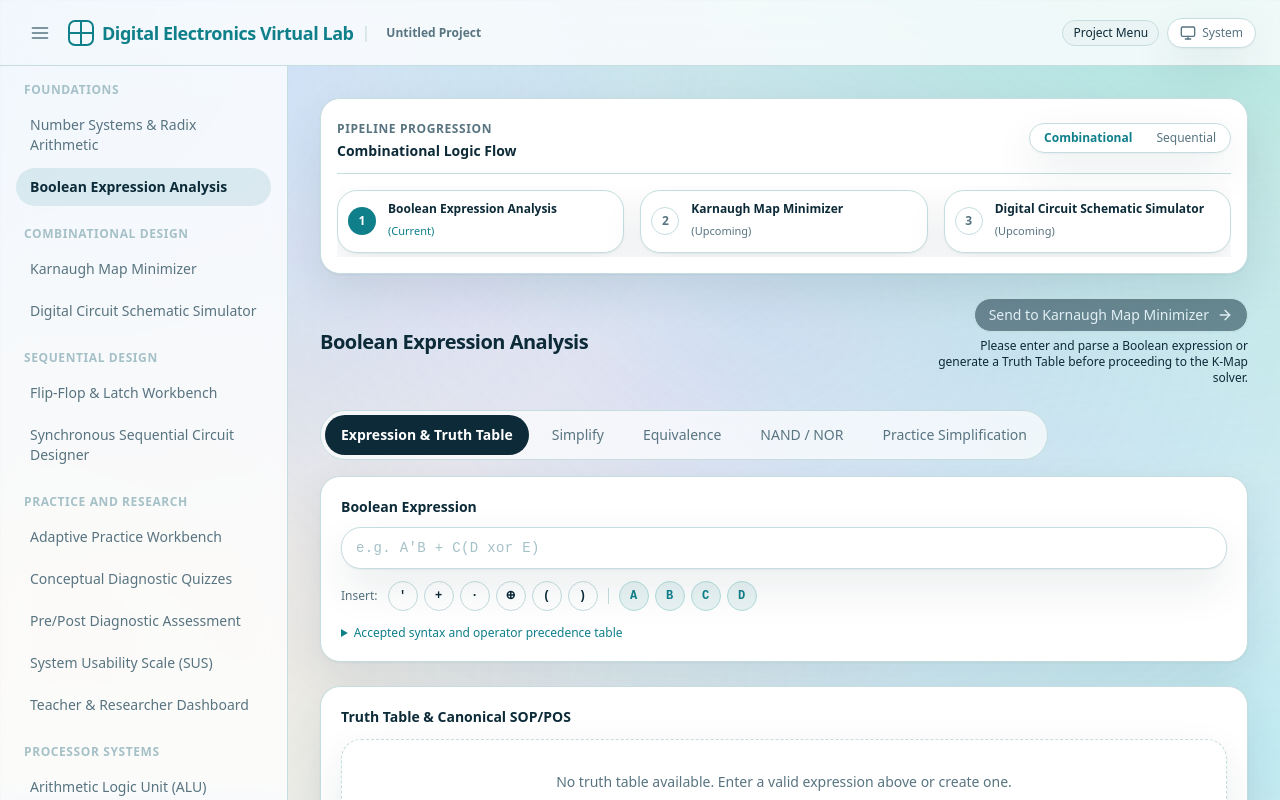
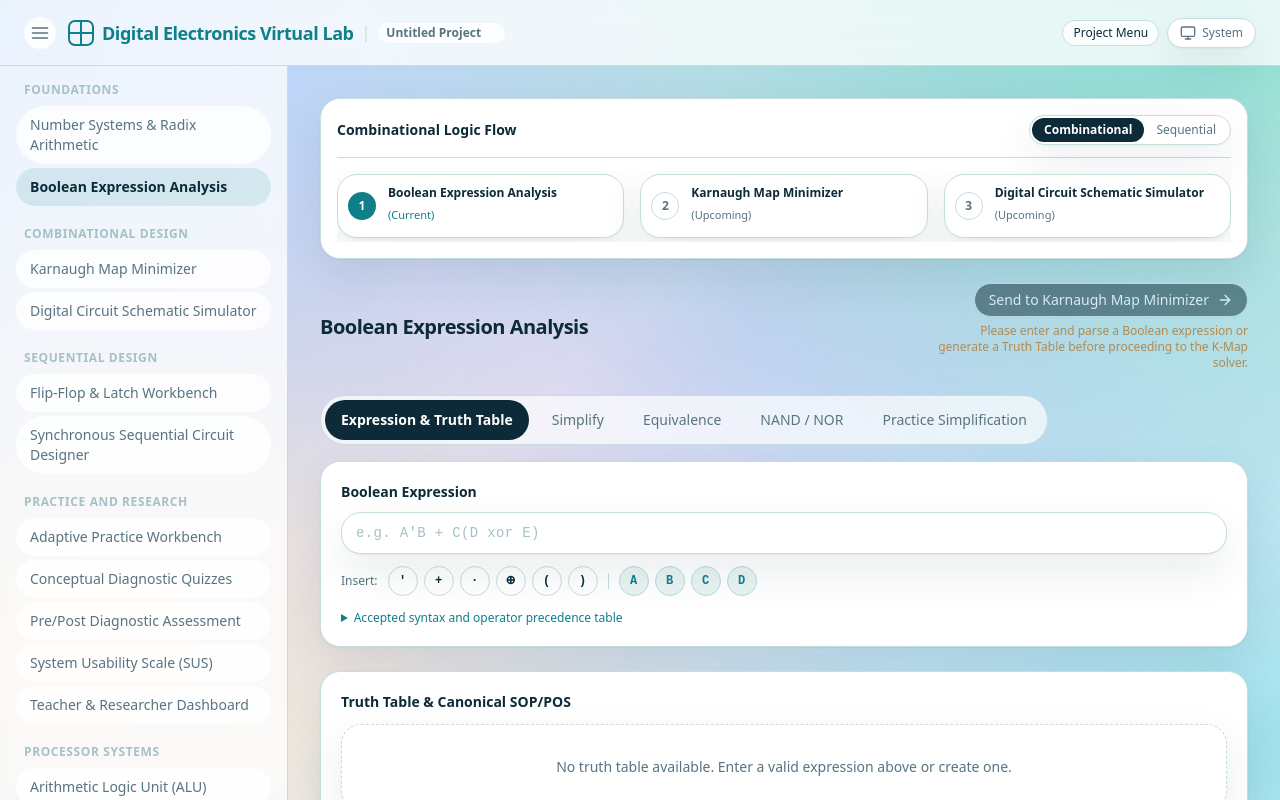
Before and after one commit to Radhika-Sabale/DEAM_CP, a React (Vite) app: page /#/boolean in a window 1280 px wide. Shown: the top 800 px of the page. Built offline with nearby package versions, Linux system fonts and the light colour scheme; a web font is replaced by a local one.

Commit message:
Stage 4: repair docs and add CI workflow

```diff
--- a/src/components/layout/PipelineStepper.tsx
+++ b/src/components/layout/PipelineStepper.tsx
@@ -27,9 +27,6 @@ export const PipelineStepper: FC = () => {
     >
       <div className="mb-3 flex flex-wrap items-center justify-between gap-3 border-b border-gray-100 pb-3 dark:border-gray-800">
         <div>
-          <span className="text-xs font-bold uppercase tracking-wider text-gray-500 dark:text-gray-400">
-            Pipeline Progression
-          </span>
           <h2 className="text-sm font-semibold text-gray-900 dark:text-gray-100">
             {activeFlow === 'combinational'
               ? 'Combinational Logic Flow'
--- a/src/index.css
+++ b/src/index.css
@@ -19,6 +19,8 @@
     --shadow: 0 1px 2px rgba(12,42,56,.05), 0 18px 44px rgba(12,42,56,.09);
     --group-1: #6b93e6; --group-2: #9a89d4; --group-3: #4fa3b3;
     --group-4: #c27c9f; --group-5: #7f92cc; --group-6: #b08ac4;
+    --wash-1: rgba(40,200,170,.55); --wash-2: rgba(70,140,255,.5);
+    --wash-3: rgba(150,120,255,.26); --wash-4: rgba(255,170,120,.26); --wash-5: rgba(60,200,230,.42);
   }
 
   :root.dark {
@@ -35,6 +37,8 @@
     --card: #142f3a;
     --surface: rgba(20,47,58,.86);
     --shadow: 0 1px 2px rgba(0,0,0,.18), 0 18px 44px rgba(0,0,0,.28);
+    --wash-1: rgba(40,200,170,.18); --wash-2: rgba(70,140,255,.16);
+    --wash-3: rgba(150,120,255,.1); --wash-4: rgba(255,170,120,.08); --wash-5: rgba(60,200,230,.16);
   }
 
   *, *::before, *::after { box-sizing: border-box; }
@@ -45,11 +49,11 @@
     color: var(--ink);
     background-color: var(--bg);
     background-image:
-      radial-gradient(900px 600px at 92% -8%,rgba(40,200,170,.32),transparent),
-      radial-gradient(860px 600px at -10% 2%,rgba(70,140,255,.28),transparent),
-      radial-gradient(700px 520px at 58% 40%,rgba(150,120,255,.16),transparent),
-      radial-gradient(800px 560px at 6% 80%,rgba(255,170,120,.16),transparent),
-      radial-gradient(900px 600px at 100% 94%,rgba(60,200,230,.24),transparent),
+      radial-gradient(900px 600px at 92% -8%,var(--wash-1),transparent),
+      radial-gradient(860px 600px at -10% 2%,var(--wash-2),transparent),
+      radial-gradient(700px 520px at 58% 40%,var(--wash-3),transparent),
+      radial-gradient(800px 560px at 6% 80%,var(--wash-4),transparent),
+      radial-gradient(900px 600px at 100% 94%,var(--wash-5),transparent),
       linear-gradient(rgba(15,127,138,.12) 1px,transparent 1px),
       linear-gradient(90deg,rgba(15,127,138,.12) 1px,transparent 1px),
       linear-gradient(rgba(15,127,138,.055) 1px,transparent 1px),
@@ -85,7 +89,15 @@ button { border-radius: 999px !important; }
 [role="tablist"]::-webkit-scrollbar { display: none; }
 [role="tab"] { border-radius: 999px !important; white-space: nowrap; }
 [role="tab"][aria-selected="true"] { background: var(--ink) !important; color: #fff !important; }
+.kmap-cell { width: 56px !important; height: 56px !important; margin: 2px; border: 1px solid var(--line) !important; border-radius: 12px; background: var(--card) !important; transition: transform .16s, box-shadow .25s, opacity .25s; }
+.kmap-cell[data-value="0"] { color: var(--red) !important; background: color-mix(in srgb, var(--red) 7%, var(--card)) !important; border-color: color-mix(in srgb, var(--red) 28%, var(--line)) !important; }
+.kmap-cell[data-value="1"] { color: var(--green) !important; background: color-mix(in srgb, var(--green) 9%, var(--card)) !important; border-color: color-mix(in srgb, var(--green) 28%, var(--line)) !important; }
+.kmap-cell[data-value="X"] { color: var(--amber) !important; background: color-mix(in srgb, var(--amber) 9%, var(--card)) !important; border-color: color-mix(in srgb, var(--amber) 28%, var(--line)) !important; }
+.kmap-cell[aria-selected="true"] { box-shadow: inset 0 0 0 2px var(--group-1) !important; }
+.kmap-cell:hover { transform: translateY(-2px); }
 button[class*="bg-blue-600"], button[class*="bg-blue-700"], a[class*="bg-blue-700"] { background: var(--ink) !important; color: #fff !important; }
+button[class*="bg-gray-100"] { background: var(--surface) !important; border-color: var(--line) !important; }
+button[aria-pressed="true"] { background: var(--ink) !important; color: #fff !important; }
 .text-gray-900,.text-gray-800 { color: var(--ink) !important; }
 .text-gray-700,.text-gray-600,.text-gray-500 { color: var(--muted) !important; }
 .border-gray-100,.border-gray-200,.border-gray-300 { border-color: var(--line) !important; }
--- a/src/modules/kmap/KMapGrid.tsx
+++ b/src/modules/kmap/KMapGrid.tsx
@@ -292,6 +292,8 @@ export const KMapGrid: FC<KMapGridProps> = ({
                       key={`cell-${m}`}
                       role="gridcell"
                       tabIndex={0}
+                      aria-selected={isSelected}
+                      data-value={String(val)}
                       aria-label={getCellAriaLabel(m)}
                       onClick={() => handleCellClick(m)}
                       onMouseDown={() => handleMouseDown(m)}
@@ -306,7 +308,7 @@ export const KMapGrid: FC<KMapGridProps> = ({
                           onChangeValue?.(m, directVal);
                         }
                       }}
-                      className={`relative flex h-14 sm:h-16 w-14 sm:w-16 shrink-0 cursor-pointer flex-col items-center justify-center border-b border-r border-gray-200 transition-colors focus:z-10 focus:outline-hidden focus:ring-2 focus:ring-blue-500 dark:border-gray-800 ${
+                      className={`kmap-cell relative flex h-14 sm:h-16 w-14 sm:w-16 shrink-0 cursor-pointer flex-col items-center justify-center border-b border-r border-gray-200 transition-colors focus:z-10 focus:outline-hidden focus:ring-2 focus:ring-blue-500 dark:border-gray-800 ${
                         isSelected
                           ? 'bg-blue-100 ring-2 ring-inset ring-blue-600 dark:bg-blue-950/70 dark:ring-blue-400'
                           : isHighlighted
--- a/src/modules/research/DashboardPipelineTab.tsx
+++ b/src/modules/research/DashboardPipelineTab.tsx
@@ -33,7 +33,7 @@ export const DashboardPipelineTab: React.FC<DashboardPipelineTabProps> = ({
       </div>
 
       <div className="overflow-x-auto rounded-xl border border-gray-200 bg-white shadow-sm dark:border-gray-800 dark:bg-gray-900">
-        <table className="w-full text-left text-xs" aria-label="Pipeline Progression Analysis">
+        <table className="w-full text-left text-xs" aria-label="Design Flow Analysis">
           <caption className="sr-only">Table of module transitions showing completed handoffs, dropouts, and retention</caption>
           <thead className="border-b border-gray-200 bg-gray-50 text-gray-700 dark:border-gray-800 dark:bg-gray-800/50 dark:text-gray-300">
             <tr>
--- a/tailwind.config.ts
+++ b/tailwind.config.ts
@@ -10,10 +10,13 @@ const config: Config = {
     extend: {
       colors: {
         ink: 'var(--ink)', muted: 'var(--muted)', line: 'var(--line)', teal: 'var(--teal)',
-        'teal-2': 'var(--teal-2)', green: 'var(--green)', red: 'var(--red)', amber: 'var(--amber)',
+        'teal-2': 'var(--teal-2)',
         card: 'var(--card)',
         gray: { 50: '#f5fafa', 100: '#eaf4f4', 200: '#dcebec', 300: '#c6dddf', 400: '#a5c1c7', 500: '#587480', 600: '#45616d', 700: '#294954', 800: '#193844', 900: '#0c2a38', 950: '#081d26' },
         blue: { 50: '#eaf4f4', 100: '#d8eeee', 200: '#b4dddd', 300: '#82c6ca', 400: '#4baeb5', 500: '#0f7f8a', 600: '#0f7f8a', 700: '#0d6974', 800: '#0c5661', 900: '#0c3c49', 950: '#092c37' },
+        red: { 50: 'color-mix(in srgb, var(--red) 8%, var(--card))', 100: 'color-mix(in srgb, var(--red) 14%, var(--card))', 200: 'color-mix(in srgb, var(--red) 24%, var(--card))', 300: 'color-mix(in srgb, var(--red) 40%, var(--card))', 400: 'var(--red)', 500: 'var(--red)', 600: 'var(--red)', 700: 'var(--red)', 800: 'color-mix(in srgb, var(--red) 80%, var(--ink))', 900: 'color-mix(in srgb, var(--red) 55%, var(--ink))', 950: 'color-mix(in srgb, var(--red) 30%, var(--ink))' },
+        green: { 50: 'color-mix(in srgb, var(--green) 8%, var(--card))', 100: 'color-mix(in srgb, var(--green) 14%, var(--card))', 200: 'color-mix(in srgb, var(--green) 24%, var(--card))', 300: 'color-mix(in srgb, var(--green) 40%, var(--card))', 400: 'var(--green)', 500: 'var(--green)', 600: 'var(--green)', 700: 'var(--green)', 800: 'color-mix(in srgb, var(--green) 80%, var(--ink))', 900: 'color-mix(in srgb, var(--green) 55%, var(--ink))', 950: 'color-mix(in srgb, var(--green) 30%, var(--ink))' },
+        amber: { 50: 'color-mix(in srgb, var(--amber) 8%, var(--card))', 100: 'color-mix(in srgb, var(--amber) 14%, var(--card))', 200: 'color-mix(in srgb, var(--amber) 24%, var(--card))', 300: 'color-mix(in srgb, var(--amber) 40%, var(--card))', 400: 'var(--amber)', 500: 'var(--amber)', 600: 'var(--amber)', 700: 'var(--amber)', 800: 'color-mix(in srgb, var(--amber) 80%, var(--ink))', 900: 'color-mix(in srgb, var(--amber) 55%, var(--ink))', 950: 'color-mix(in srgb, var(--amber) 30%, var(--ink))' },
       },
       fontFamily: {
         sans: ['Inter', 'ui-sans-serif', 'system-ui', 'sans-serif'],
```
Also changed, not shown: scripts/check-links.ts (+4 -28 lines), scripts/collect-test-report.ts (+4 -4 lines), 7 other files (tests, documents, lock files or other folders).
